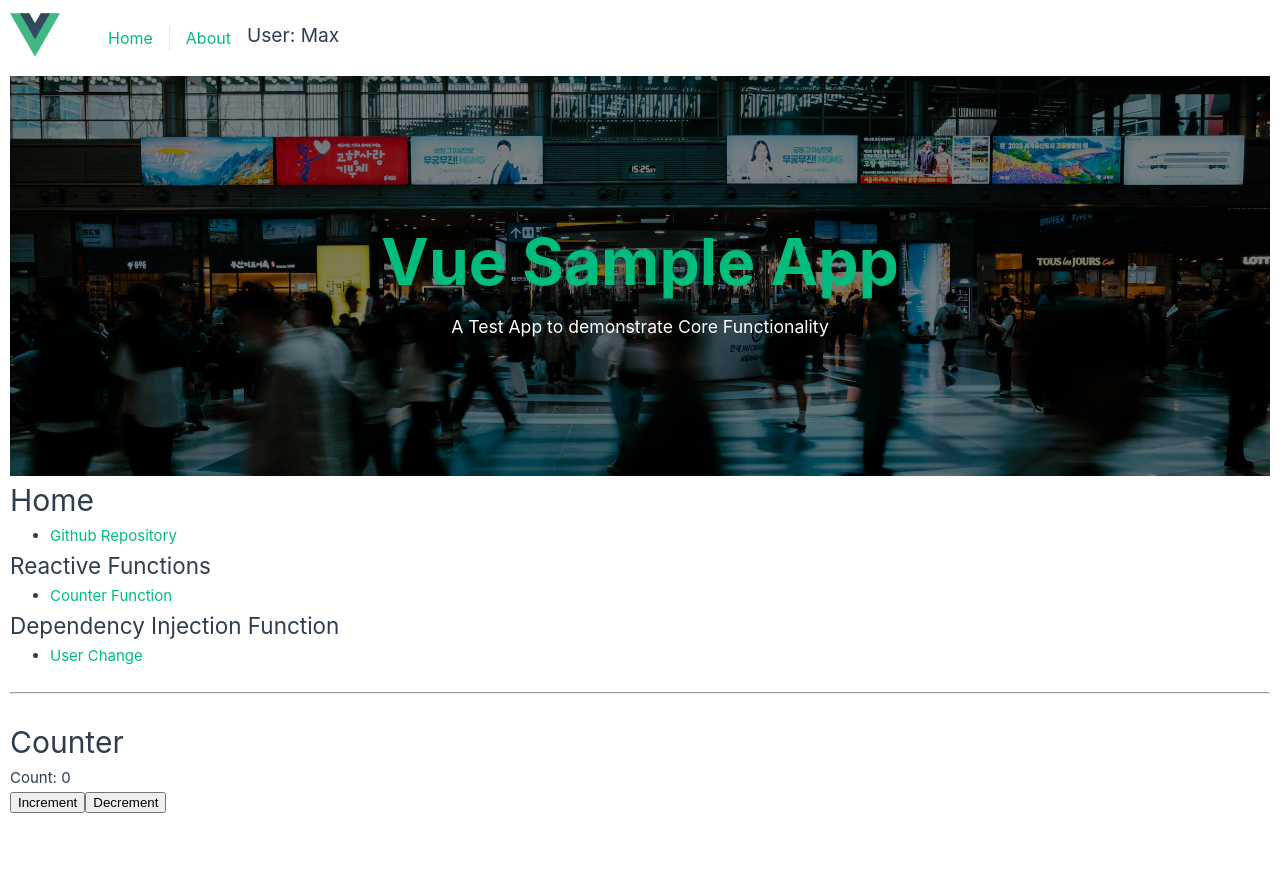
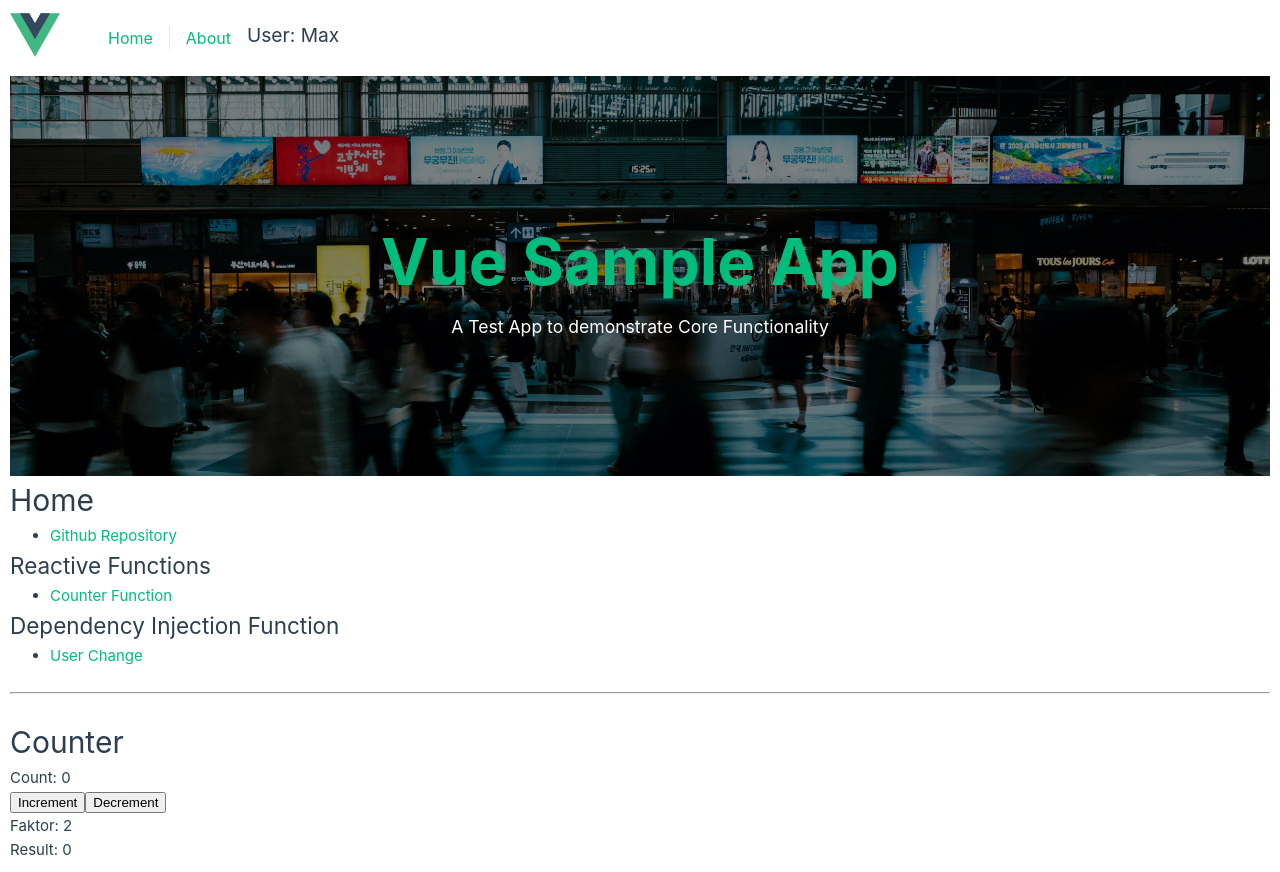
Before and after one commit to MaxTyrchan/VueSampleApp, a Vue app: page /counter in a window 1280 px wide. Before the commit the page ends 824 px from the top, so only its background shows below. Built offline with nearby package versions, Linux system fonts and the light colour scheme.

Commit message:
asdfsdgfasgdfv

```diff
--- a/src/components/Counter.vue
+++ b/src/components/Counter.vue
@@ -1,8 +1,8 @@
 <script setup lang="ts">
-import type { computed } from "@vue/reactivity";
-import { ref, watchEffect } from "vue";
+import { ref, computed, watchEffect } from "vue";
 
 const count = ref(0);
+const result = computed(() => count.value * 2);
 
 const increment = () => {
   count.value++;
@@ -24,5 +24,7 @@ watchEffect(() => {
     <p>Count: {{ count }}</p>
     <button @click="increment">Increment</button>
     <button @click="decrement">Decrement</button>
+    <p>Faktor: 2</p>
+    <p>Result: {{ result }}</p>
   </div>
 </template>
```
